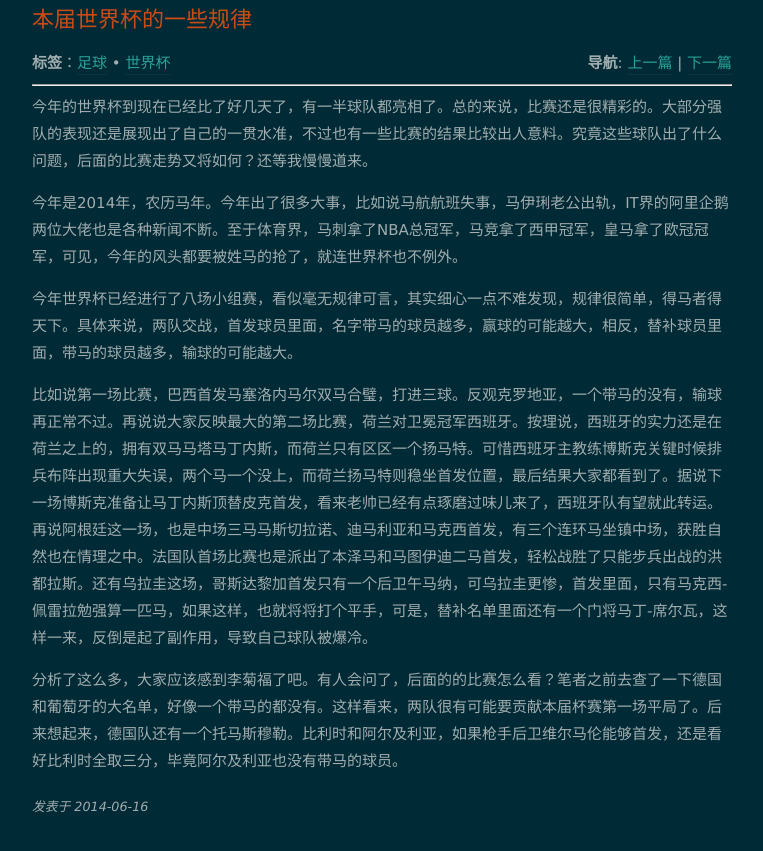
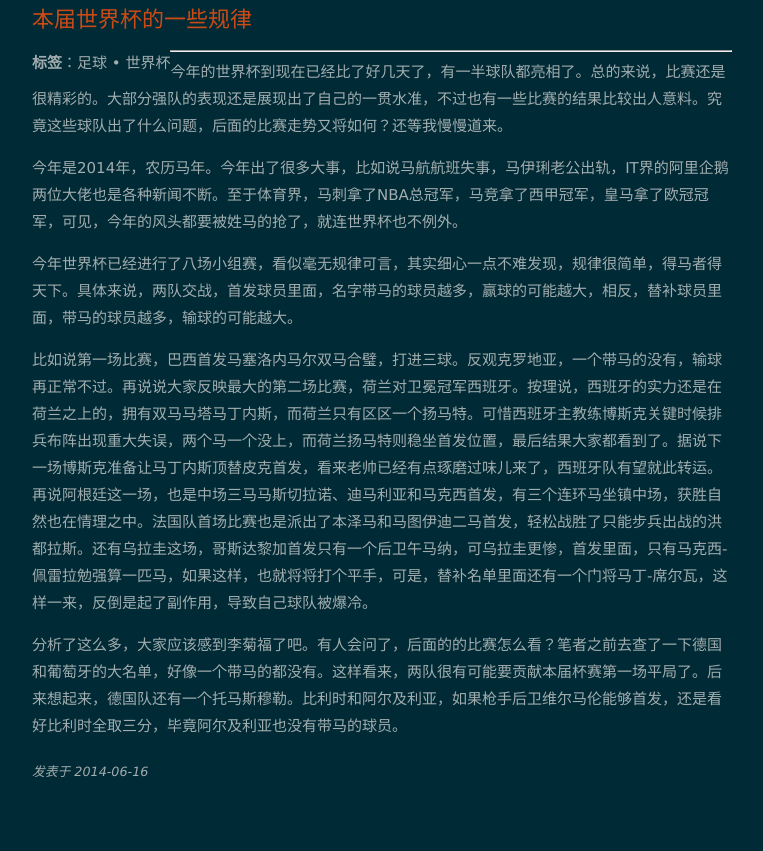
Before and after one commit to orangeprince/orangeprince.github.io, a Jekyll site: the page built from _posts/2014-06-16-wc-print.md, in a window 1280 px wide. Shown: the top 851 px of the page, without its empty margins (258-1021 px from the left). Built offline with Jekyll 4.4.1, drawn with Linux system fonts in a browser that asks for light colours; nearby versions of some CDN libraries.

Commit message:
modified:   _layouts/print.html

```diff
--- a/_layouts/print.html
+++ b/_layouts/print.html
@@ -49,20 +49,8 @@ MathJax.Hub.Queue(function() {
         {% endif %}
             <div class="entry-wrapper">
         <span style="float:left">
-                <b>标签</b>：{% for tag in page.tags %}<a href="{{ site.url }}/tags.html#{{ tag }}-ref" title="Pages tagged {{ tag }}">{{ tag }}</a>{% unless forloop.last %}&nbsp;&bull;&nbsp;{% endunless %}{% endfor %}
+                <b>标签</b>：{% for tag in page.tags %}{{ tag }}{% unless forloop.last %}&nbsp;&bull;&nbsp;{% endunless %}{% endfor %}
         </span>
-        <span style="float:right">
-                <b>导航</b>:
-                {% if page.previous %}
-                        <a rel="prev" href="{{ page.previous.url }}" class="btn" title="View {{ page.previous.title }}">上一篇</a>
-                {% endif %}
-                {% if page.previous & page.next %}
-                |
-                {% endif %}
-                {% if page.next %}
-                        <a rel="next" href="{{ page.next.url }}" class="btn" title="View {{ page.next.title }}">下一篇</a>
-                {% endif %}
-        </span>  &nbsp
      <hr>
 
         <div class="post-content">{{ content }}</div>
```
